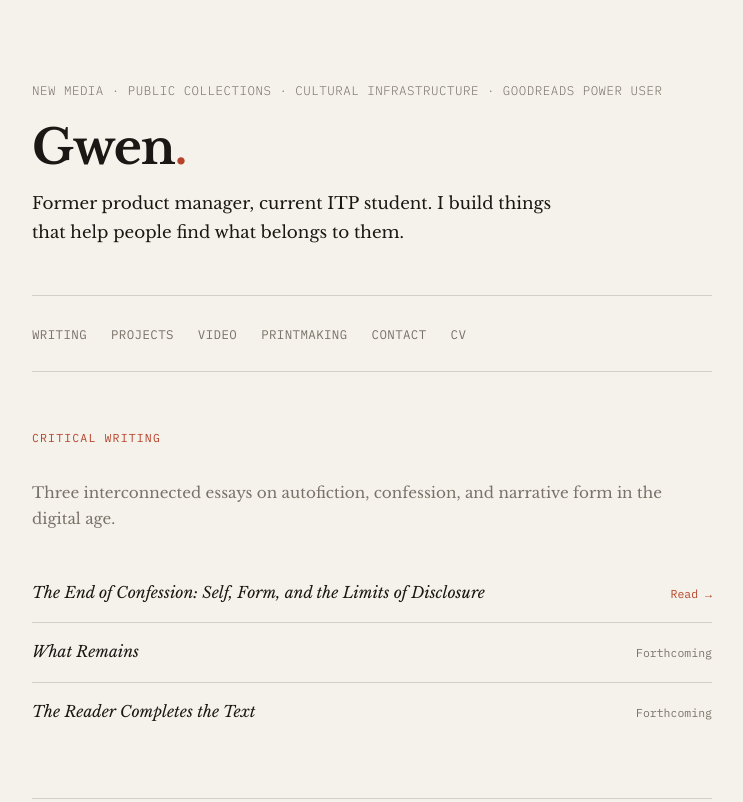
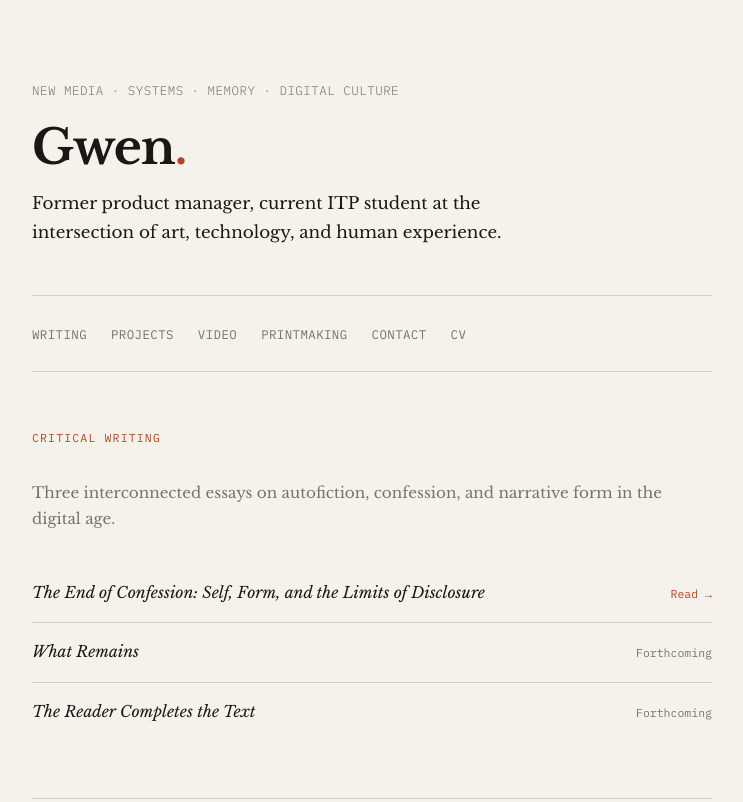
Before and after one commit to gwengo/gwengo.github.io, a plain HTML site: page index.html in a window 1280 px wide. Shown: the top 802 px of the page, without its empty margins (268-1011 px from the left). Drawn offline with nearby package versions, Linux system fonts and the light colour scheme.

Commit message:
Refactor HTML and CSS comments and content
Updated various sections of the CSS and HTML content for clarity and relevance.

```diff
--- a/index.html
+++ b/index.html
@@ -29,13 +29,13 @@
       padding: 0 1.5rem;
     }
 
-    /* ── Layout ── */
+
     .container {
       max-width: 680px;
       margin: 0 auto;
     }
 
-    /* ── Header ── */
+
     header {
       padding: 5rem 0 3rem;
       border-bottom: 1px solid var(--rule);
@@ -73,7 +73,6 @@
       max-width: 520px;
     }
 
-    /* ── Nav ── */
     nav {
       padding: 1.5rem 0;
       border-bottom: 1px solid var(--rule);
@@ -101,7 +100,7 @@
 
     nav a:hover { color: var(--accent); }
 
-    /* ── Sections ── */
+
     section {
       padding: 3.5rem 0;
       border-bottom: 1px solid var(--rule);
@@ -123,7 +122,7 @@
       margin-bottom: 2rem;
     }
 
-    /* ── Project entries ── */
+
     .project {
       margin-bottom: 2.5rem;
     }
@@ -169,7 +168,7 @@
 
     .project a:hover { border-color: var(--accent); }
 
-    /* ── Essays list ── */
+
     .essay-list {
       list-style: none;
     }
@@ -210,7 +209,7 @@
       white-space: nowrap;
     }
 
-    /* ── Print grid ── */
+
     .print-grid {
       display: grid;
       grid-template-columns: repeat(2, 1fr);
@@ -243,7 +242,6 @@
       letter-spacing: 0.02em;
     }
 
-    /* ── Lightbox ── */
     .lightbox {
       display: none;
       position: fixed;
@@ -276,7 +274,7 @@
       letter-spacing: 0.05em;
     }
 
-    /* ── Video embeds ── */
+
     .video-embed {
       position: relative;
       padding-bottom: 56.25%;
@@ -295,7 +293,7 @@
       border: none;
     }
 
-    /* ── Footer ── */
+
     footer {
       padding: 2.5rem 0 4rem;
       opacity: 0;
@@ -316,7 +314,6 @@
 
     footer a:hover { text-decoration: underline; }
 
-    /* ── Animation ── */
     @keyframes fadeUp {
       to { opacity: 1; transform: translateY(0); }
     }
@@ -326,9 +323,9 @@
   <div class="container">
 
     <header>
-      <p class="tagline">New media · Public collections · Cultural infrastructure · Goodreads power user</p>
+      <p class="tagline"> New Media · Systems · Memory · Digital Culture</p>
       <h1>Gwen<span>.</span></h1>
-      <p class="bio">Former product manager, current ITP student. I build things that help people find what belongs to them.</p>
+      <p class="bio">Former product manager, current ITP student at the intersection of art, technology, and human experience.</p>
     </header>
 
     <nav>
```
